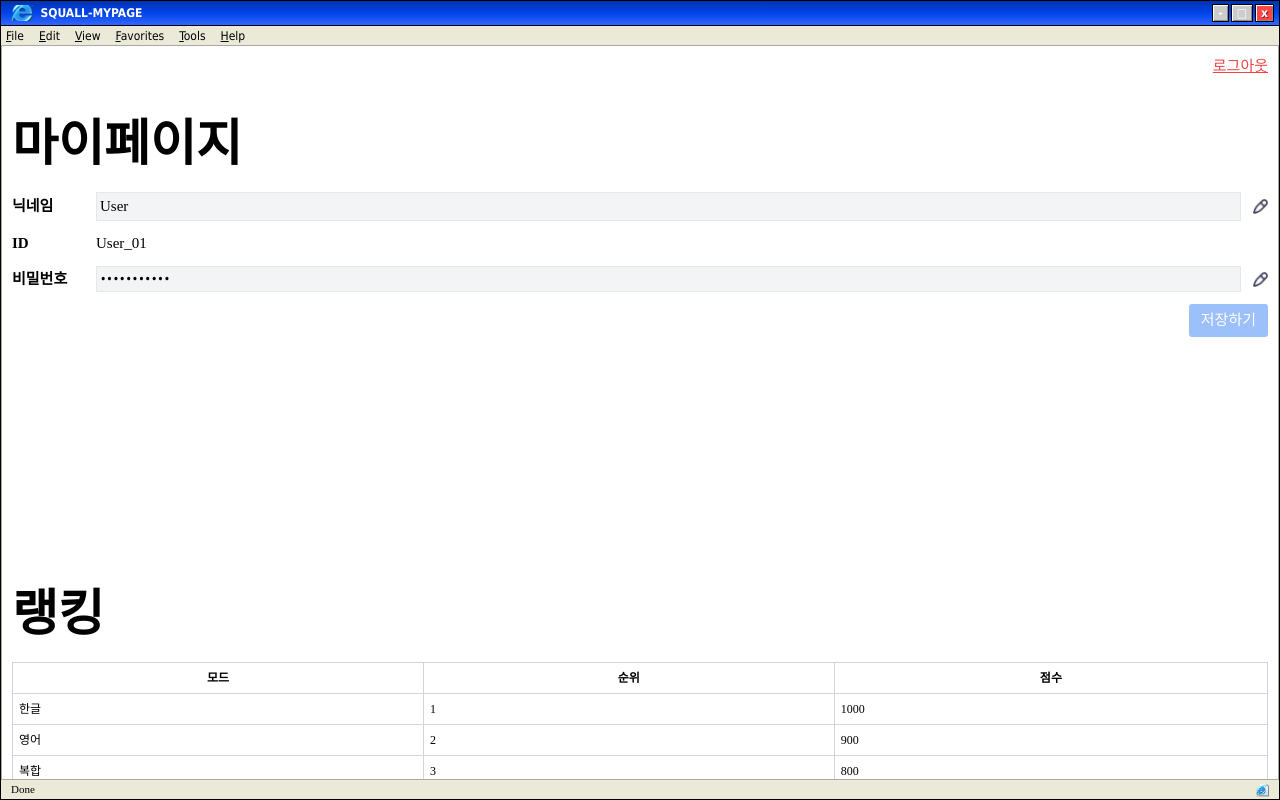
After one commit to saroro1/jungle_0week, a Flask app: template templates/mypage.html in a window 1280 px wide. The commit adds this page. Run offline with Flask 3, Linux system fonts and the light colour scheme; the template is opened without the code that fills it, so the values that code supplies are empty; some libraries are stand-ins or nearby versions; some web fonts are replaced.

Commit message:
깡통 마이페이지  html,css

```diff
--- /dev/null
+++ b/static/css/mypage.css
@@ -0,0 +1,174 @@
+
+      html,
+      body {
+        margin: 0;
+        padding: 0;
+        width: 100%;
+        height: 100%;
+        overflow: hidden;
+        font-family: Tahoma, sans-serif;
+        font-size: 12px;
+        background-color: #ddd;
+        display: flex;
+        justify-content: center;
+        align-items: center;
+      }
+
+      .browser-window {
+        width: 100%;
+        height: 100%;
+        border: 1px solid #000;
+        background-color: #fff;
+        display: flex;
+        flex-direction: column;
+        overflow: hidden;
+        box-sizing: border-box;
+      }
+
+      .title-bar {
+        background: linear-gradient(
+          to bottom,
+          #0033b0 0%,
+          #0043e9 50%,
+          #3366ff 100%
+        );
+        color: white;
+        padding: 3px 5px;
+        display: flex;
+        justify-content: space-between;
+        align-items: center;
+        font-weight: bold;
+        height: 25px;
+        min-height: 25px;
+        user-select: none;
+        cursor: default;
+        border-bottom: 1px solid #000;
+        box-sizing: border-box;
+      }
+
+      .title {
+        margin-left: 5px;
+        overflow: hidden;
+        text-overflow: ellipsis;
+        white-space: nowrap;
+        display: flex;
+        align-items: center;
+      }
+
+      .window-controls {
+        display: flex;
+        align-items: center;
+      }
+
+      .window-controls button {
+        background-color: #ccc;
+        border: 1px solid #000;
+        padding: 0px 5px;
+        margin-left: 2px;
+        cursor: pointer;
+        font-weight: bold;
+        height: 18px;
+        line-height: 1;
+        box-shadow: 1px 1px 0px #fff inset, -1px -1px 0px #888 inset,
+          1px -1px 0px #fff inset, -1px 1px 0px #fff inset;
+        box-sizing: border-box;
+        display: flex;
+        justify-content: center;
+        align-items: center;
+      }
+
+      .window-controls button:active {
+        box-shadow: inset 1px 1px 0px #888, inset -1px -1px 0px #fff;
+        padding: 1px 4px -1px 6px;
+      }
+
+      .window-controls .close {
+        background-color: #ff4545;
+        border-color: #000;
+        color: white;
+        text-shadow: 1px 1px 0px rgba(0, 0, 0, 0.5);
+      }
+
+      .menu-bar {
+        background-color: #ebe9d8;
+        padding: 3px 5px;
+        border-bottom: 1px solid #aba8a1;
+        display: flex;
+        gap: 15px;
+        height: 20px;
+        min-height: 20px;
+        align-items: center;
+        box-sizing: border-box;
+      }
+
+      .menu-item {
+        cursor: default;
+        user-select: none;
+      }
+
+      .menu-item u {
+        text-decoration: underline;
+      }
+
+      .content-area {
+        flex-grow: 1;
+        background-color: #fff;
+        border: 1px solid #aba8a1;
+        border-top: none;
+        border-bottom: none;
+        padding: 10px;
+        overflow-y: auto;
+        box-sizing: border-box;
+        display: flex;
+        flex-direction: column;
+      }
+
+      .content-area p {
+        margin: 0 0 10px 0;
+      }
+
+      .status-bar {
+        background-color: #ebe9d8;
+        padding: 3px 5px;
+        border-top: 1px solid #aba8a1;
+        display: flex;
+        justify-content: space-between;
+        align-items: center;
+        height: 20px;
+        min-height: 20px;
+        font-size: 11px;
+        box-sizing: border-box;
+      }
+
+      .status-text {
+        margin-left: 5px;
+        overflow: hidden;
+        text-overflow: ellipsis;
+        white-space: nowrap;
+        flex-grow: 1;
+      }
+
+      .status-icons {
+        display: flex;
+        align-items: center;
+        margin-right: 5px;
+        flex-shrink: 0;
+      }
+
+      .windows-icon {
+        height: 14px;
+        vertical-align: middle;
+      }
+
+      .browser-icon {
+        height: 16px;
+        margin-right: 5px;
+        vertical-align: middle;
+      }
+      .h1_title {
+        font-size: 50px;
+        font-weight: bold;
+        margin-bottom: 10px;
+        font-family: Ycomputer-Regular;
+        text-align: left;
+      }
--- a/templates/auth/sign_up.html
+++ b/templates/auth/sign_up.html
@@ -90,6 +90,7 @@
                     />
               </div>
               <div class="mt-5">
+               {{url_for('auth.sign_in')}}
                  <button
                     id="sign_up_btn"
                     class="xp-button w-full mt-4"
@@ -115,9 +116,7 @@
           } else {
             alert("사용 가능한 아이디입니다.");
           }
-          else{
-              alert("사용 가능한 아이디입니다.")
-          }
+
         });
 
       document.getElementById("sign_up_btn").addEventListener("click", async function(e){
--- /dev/null
+++ b/templates/mypage.html
@@ -0,0 +1,187 @@
+<!DOCTYPE html>
+<html lang="en">
+  <head>
+    <meta charset="UTF-8" />
+    <meta name="viewport" content="width=device-width, initial-scale=1.0" />
+    <title>Custom Browser Window Fullscreen</title>
+    <script src="https://cdn.tailwindcss.com"></script>
+    <link rel="stylesheet" href="../static/css/font.css" />
+    <link rel="stylesheet" href="../static/css/mypage.css" />
+    <script>
+      function enableEdit(fieldId) {
+        const field = document.getElementById(fieldId);
+        field.removeAttribute("readonly");
+        field.focus();
+      }
+      function checkAnyChange() {
+        const passwordField = document.getElementById("passwordField");
+        const userField = document.getElementById("userField");
+        const saveButton = document.getElementById("saveButton");
+        const isPasswordChange = passwordField.value !== "password123";
+        const isUserChange = userField.value !== "User";
+        saveButton.disabled = !isPasswordChange && !isUserChange;
+      }
+      function saveChanges() {
+        const passwordField = document.getElementById("passwordField");
+        const userField = document.getElementById("userField");
+        const saveButton = document.getElementById("saveButton");
+
+        alert(
+          `Changes saved:\nUsername: ${userField.value}\nPassword: ${passwordField.value}`
+        );
+        saveButton.disabled = true;
+      }
+    </script>
+  </head>
+  <body>
+    <div class="browser-window">
+      <div class="title-bar">
+        <span class="title">
+          <img
+            src="../static/asset/img/window_icon.png"
+            alt="Browser Icon"
+            class="browser-icon"
+          />
+          SQUALL-MYPAGE
+        </span>
+        <div class="window-controls">
+          <button class="control-button minimize">-</button>
+          <button class="control-button maximize">□</button>
+          <button class="control-button close">x</button>
+        </div>
+      </div>
+      <div class="menu-bar">
+        <span class="menu-item"><u>F</u>ile</span>
+        <span class="menu-item"><u>E</u>dit</span>
+        <span class="menu-item"><u>V</u>iew</span>
+        <span class="menu-item"><u>F</u>avorites</span>
+        <span class="menu-item"><u>T</u>ools</span>
+        <span class="menu-item"><u>H</u>elp</span>
+      </div>
+
+      <div class="content-area">
+        <div class="w-full flex justify-end mb-4">
+          <button
+            class="text-red-500 underline text-xl hover:text-red-700"
+            style="font-family: 'Ycomputer-Regular'"
+          >
+            로그아웃
+          </button>
+        </div>
+
+        <h1 class="h1_title mt-6">마이페이지</h1>
+        <div class="space-y-4">
+          <div class="flex items-center gap-4" style="font-family: Pretendard">
+            <div class="w-24 font-bold text-xl">닉네임</div>
+            <div class="flex-1 text-xl">
+              <input
+                type="text"
+                id="userField"
+                value="User"
+                readonly
+                class="w-full border p-1 bg-gray-100 focus:bg-white focus:outline-none"
+                oninput="checkAnyChange()"
+              />
+            </div>
+            <button onclick="enableEdit('userField')">
+              <img
+                src="../static/asset/img/edit_icon.png"
+                class="w-5 h-5"
+                alt="수정"
+              />
+            </button>
+          </div>
+
+          <div class="flex items-center gap-4" style="font-family: Pretendard">
+            <div class="w-24 font-bold text-xl">ID</div>
+            <div class="flex-1">
+              <span class="readonly-text text-xl">User_01</span>
+            </div>
+          </div>
+
+          <div class="flex items-center gap-4 mb-2">
+            <div class="w-24 font-bold text-xl" style="font-family: Pretendard">
+              비밀번호
+            </div>
+            <div class="flex-1">
+              <input
+                type="password"
+                id="passwordField"
+                value="password123"
+                readonly
+                class="w-full border p-1 bg-gray-100 focus:bg-white focus:outline-none"
+                oninput="checkAnyChange()"
+              />
+            </div>
+            <button onclick="enableEdit('passwordField')">
+              <img
+                src="../static/asset/img/edit_icon.png"
+                class="w-5 h-5"
+                alt="수정"
+              />
+            </button>
+          </div>
+
+          <div class="flex justify-end">
+            <button
+              id="saveButton"
+              disabled
+              onclick="saveChanges()"
+              class="px-4 py-2 bg-blue-500 text-white rounded disabled:opacity-50 text-xl"
+              style="font-family: 'Ycomputer-Regular'"
+            >
+              저장하기
+            </button>
+          </div>
+        </div>
+
+        <!-- 랭킹부분 -->
+        <div class="mt-80">
+          <h1 class="h1_title">랭킹</h1>
+          <table
+            class="w-full border-collapse border border-gray-300"
+            style="font-family: 'Pretendard'"
+          >
+            <thead>
+              <tr>
+                <th class="border border-gray-300 p-2">모드</th>
+                <th class="border border-gray-300 p-2">순위</th>
+                <th class="border border-gray-300 p-2">점수</th>
+              </tr>
+            </thead>
+            <tbody>
+              <tr>
+                <td class="border border-gray-300 p-2">한글</td>
+                <td class="border border-gray-300 p-2">1</td>
+                <td class="border border-gray-300 p-2">1000</td>
+              </tr>
+              <tr>
+                <td class="border border-gray-300 p-2">영어</td>
+                <td class="border border-gray-300 p-2">2</td>
+                <td class="border border-gray-300 p-2">900</td>
+              </tr>
+              <tr>
+                <td class="border border-gray-300 p-2">복합</td>
+                <td class="border border-gray-300 p-2">3</td>
+                <td class="border border-gray-300 p-2">800</td>
+              </tr>
+            </tbody>
+          </table>
+        </div>
+      </div>
+
+      <div class="status-bar">
+        <span class="status-text" style="font-family: Ycomputer-Regular"
+          >Done</span
+        >
+        <div class="status-icons">
+          <img
+            src="../static/asset/img/page_icon.png"
+            alt="Windows Icon"
+            class="windows-icon"
+          />
+        </div>
+      </div>
+    </div>
+  </body>
+</html>
```
Also changed, not shown: static/asset/img/edit_icon.png (added), static/asset/img/page_icon.png (added), static/asset/img/window_icon.png (added), 1 other file.
